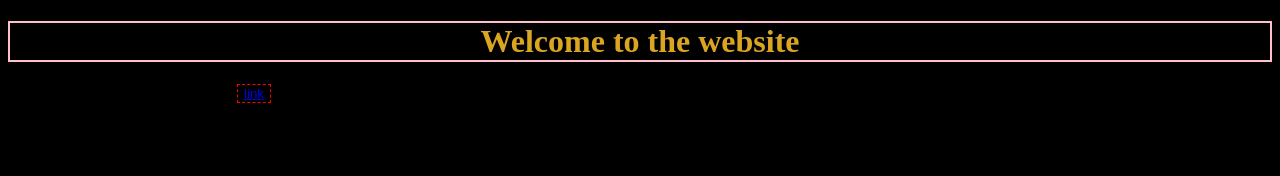
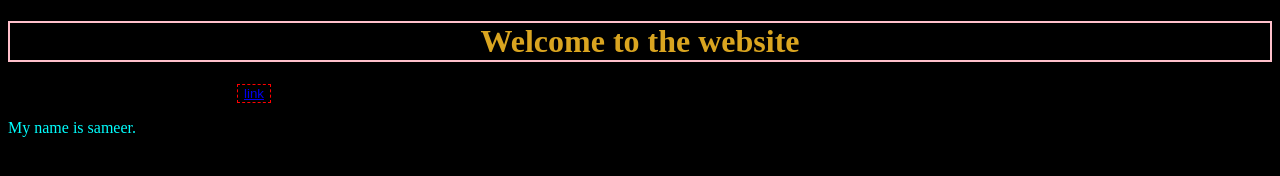
Before and after one commit to samirsingh6549-stack/practicing-git, a plain HTML site: page index.html in a window 1280 px wide. Drawn offline with Linux system fonts and the light colour scheme.

Commit message:
second commit

```diff
--- a/index.html
+++ b/index.html
@@ -9,6 +9,6 @@
 <body>
     <h1>Welcome to the website</h1>
     <button><a href="www.google.com">link</a></button>
-
+    <p>My name is sameer.</p>
 </body>
 </html>
--- a/style.css
+++ b/style.css
@@ -14,3 +14,7 @@ button{
     text-align: center;
     margin-left: 229px;
 }
+p{
+    color:cyan;
+    text-decoration: wavy;
+}
```
